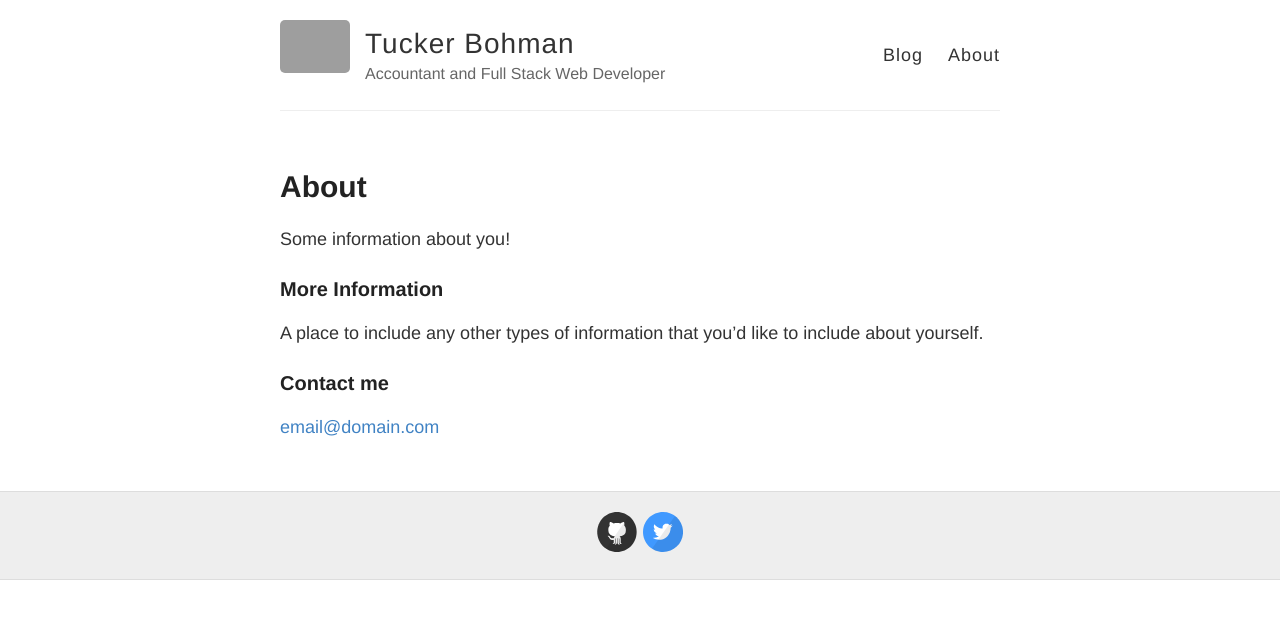
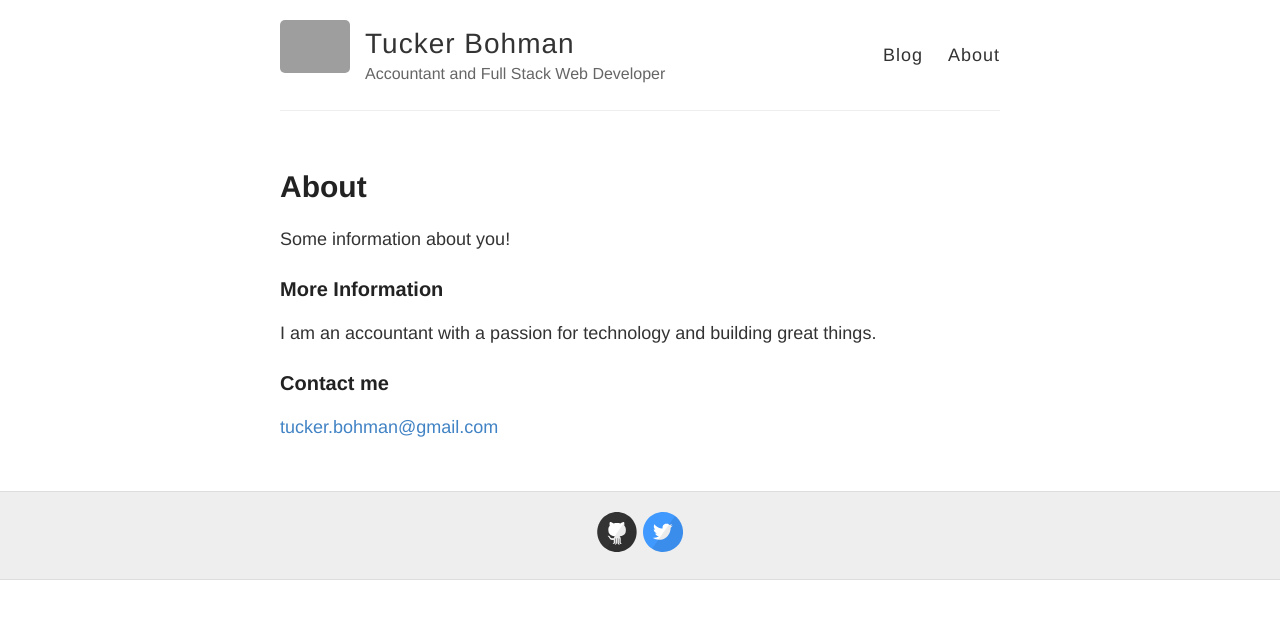
Before and after one commit to tuckerbohman5/tuckerbohman5.github.io, a Jekyll site: the page built from about.md, in a window 1280 px wide. Shown: the top 619 px of the page. Built offline with Jekyll 4.4.1, drawn with Linux system fonts in a browser that asks for light colours; Markdown is read by kramdown in place of the engine named in the settings; grey boxes are pictures that could not be loaded.

Commit message:
updated about page

```diff
--- a/about.md
+++ b/about.md
@@ -8,8 +8,8 @@ Some information about you!
 
 ### More Information
 
-A place to include any other types of information that you'd like to include about yourself.
+I am an accountant with a passion for technology and building great things.
 
 ### Contact me
 
-[email@domain.com](mailto:email@domain.com)
+[tucker.bohman@gmail.com](mailto:tucker.bohman@gmail.com)
```
